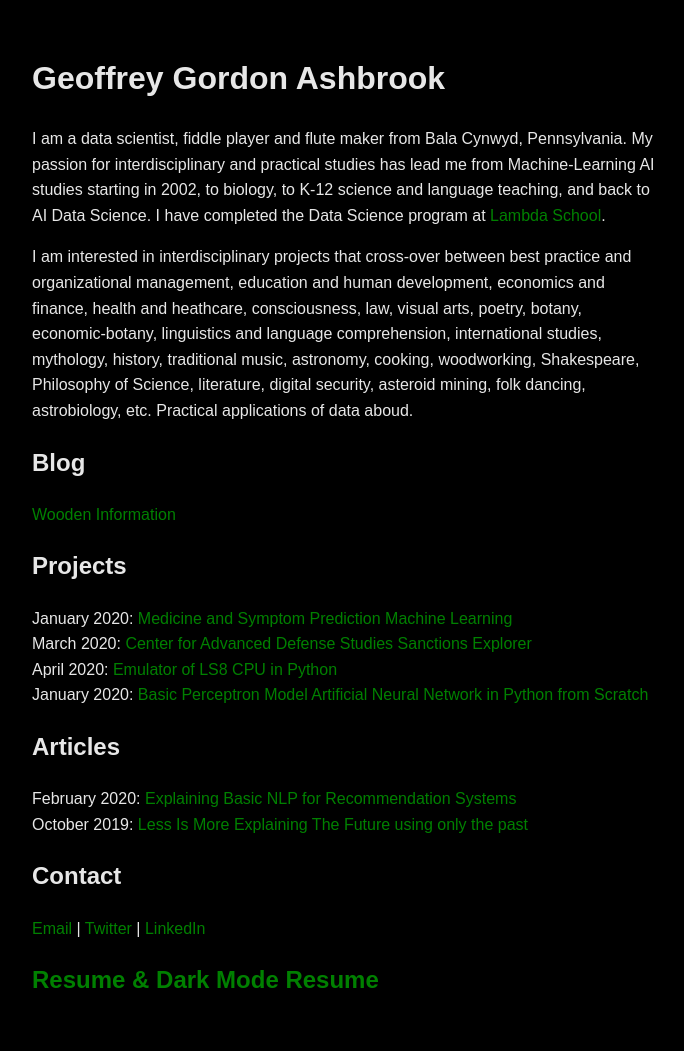
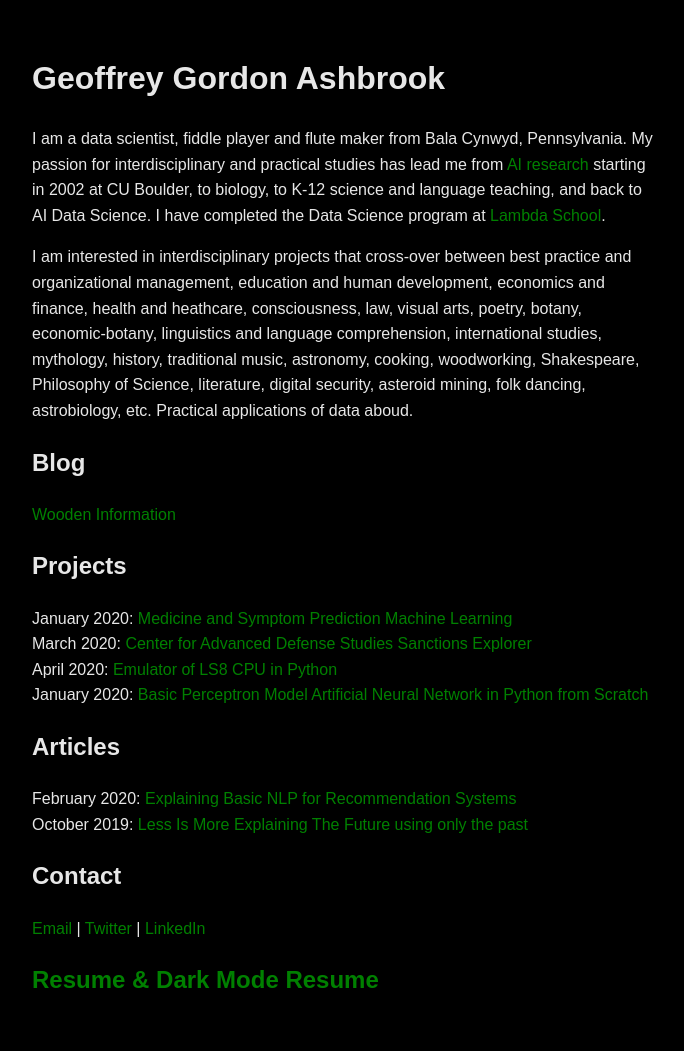
Before and after one commit to pragmatizt/ira_evangelista.github.io, a Jekyll site: the page built from index.md, in a window 1280 px wide. Shown: the whole page, without its empty margins (296-980 px from the left). Built offline with Jekyll 4.4.1, drawn with Linux system fonts in a browser that asks for light colours; our own code applies the rules of GitHub Pages for plain Markdown files.

Commit message:
Update index.md
wording

```diff
--- a/index.md
+++ b/index.md
@@ -1,6 +1,6 @@
 # Geoffrey Gordon Ashbrook
 
-I am a data scientist, fiddle player and flute maker from Bala Cynwyd, Pennsylvania. My passion for interdisciplinary and practical studies has lead me from Machine-Learning AI studies starting in 2002, to biology, to K-12 science and language teaching, and back to AI Data Science. I have completed the Data Science program at [Lambda School](https://lambdaschool.com/).
+I am a data scientist, fiddle player and flute maker from Bala Cynwyd, Pennsylvania. My passion for interdisciplinary and practical studies has lead me from [AI research](https://dl.acm.org/doi/10.5555/646145.678706) starting in 2002 at CU Boulder, to biology, to K-12 science and language teaching, and back to AI Data Science. I have completed the Data Science program at [Lambda School](https://lambdaschool.com/).
 
 I am interested in interdisciplinary projects that cross-over between best practice and organizational management, education and human development, economics and finance, health and heathcare, consciousness, law, visual arts, poetry, botany, economic-botany, linguistics and language comprehension, international studies, mythology, history, traditional music, astronomy, cooking, woodworking, Shakespeare, Philosophy of Science, literature, digital security, asteroid mining, folk dancing, astrobiology, etc. Practical applications of data aboud.
 
```
